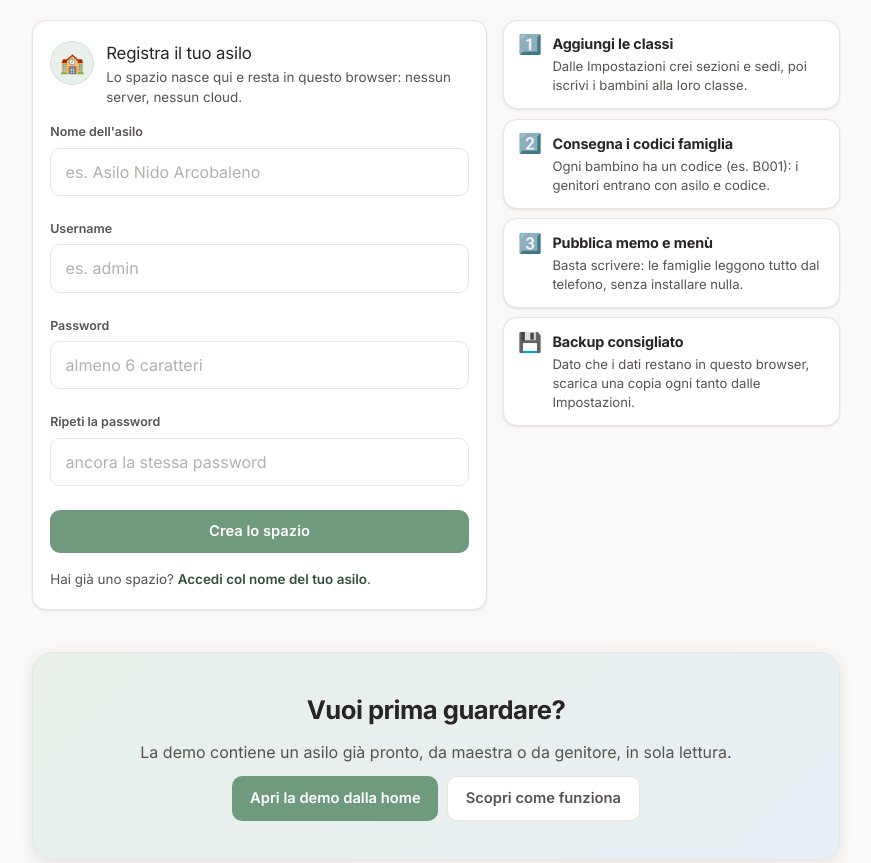
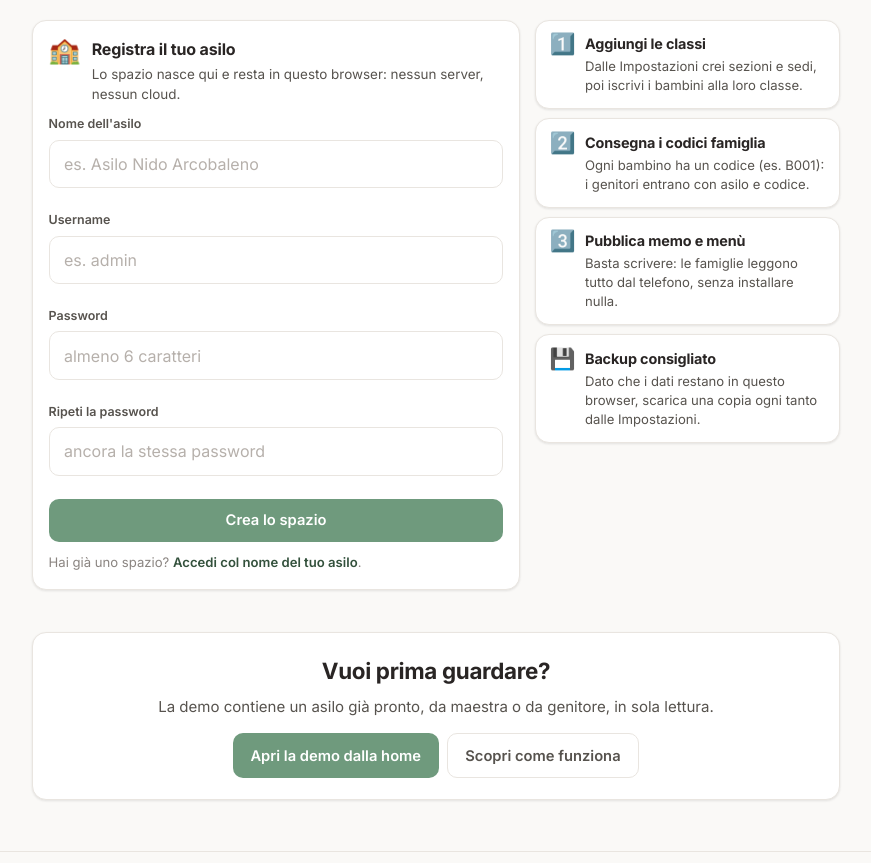
Before and after one commit to Amirel91/asilapp, a plain HTML site: page registrazione.html in a window 1280 px wide. Shown: the part 280-1143 px from the top of the page, without its empty margins (204-1075 px from the left). Drawn offline with Linux system fonts and the light colour scheme.

Commit message:
Esamina a fondo le pagine oltre alla landing page, la…

```diff
--- a/landing-extra.css
+++ b/landing-extra.css
@@ -3,10 +3,8 @@
    system di Asilapp. Ordine di caricamento su OGNI pagina:
    1) style.css         → base: variabili, reset, componenti
    2) landing.css       → landing + pannello superadmin + indicatore
-                          robustezza password (.pw-meter/.pw-bar:
-                          unica casa, qui NON si duplica) + stati
-                          mobile della testata, della nav e della
-                          hero della landing (unica casa: lì)
+                          robustezza password + stati mobile della
+                          testata, della nav e della hero della landing
    3) landing-extra.css → rifiniture + completamenti (questo file)
    ============================================================ */
 
@@ -40,16 +38,15 @@ html { scroll-behavior: smooth; }
   border-radius: var(--r-sm);
 }
 
-/* voce attiva della testata: la pagina corrente si riconosce senza cambiare la pillola */
+/* voce attiva della testata: la pagina corrente si riconosce */
 .page-nav .link-btn[aria-current="page"],
 .landing-nav .link-btn[aria-current="page"] {
   color: var(--sage-ink);
   font-weight: 700;
 }
 
-/* mobile: testata identica su tutte le pagine — la nav scende sotto il brand
-   come riga intera di pillole compatte: stanno su una riga a 375px e al
-   massimo vanno a capo centrate, mai sfrangate a sinistra */
+/* mobile: testata identica su tutte le pagine — la nav scende sotto
+   il brand come riga intera di pillole compatte */
 @media (max-width: 640px) {
   .page-top { gap: .5rem .6rem; padding-bottom: .6rem; }
   .page-top .page-nav {
@@ -77,7 +74,6 @@ html { scroll-behavior: smooth; }
 
 /* ---------- A) LANDING ---------- */
 
-/* struttura della vista landing (contenitore #viewLanding) */
 .landing-view {
   min-height: 100vh; min-height: 100dvh;
   display: flex; flex-direction: column;
@@ -130,7 +126,6 @@ html { scroll-behavior: smooth; }
 .faq details[open] summary { color: var(--sage-ink); }
 @keyframes faq-open { from { opacity: 0; transform: translateY(-5px); } to { opacity: 1; transform: none; } }
 
-/* FAQ su mobile: righe più compatte e testo che respira */
 @media (max-width: 640px) {
   .faq details { padding: .65rem .8rem; }
   .faq summary { font-size: .88rem; }
@@ -145,13 +140,11 @@ html { scroll-behavior: smooth; }
 .landing-footer p { font-size: .76rem; color: var(--muted); margin: 0; }
 .landing-footer nav { display: flex; gap: .6rem; flex-wrap: wrap; align-items: center; }
 
-/* footer su mobile: colonne incolonnate e centrate */
 @media (max-width: 640px) {
   .landing-footer { flex-direction: column; text-align: center; }
   .landing-links { justify-content: center; }
 }
 
-/* nav dei link rapidi nel footer della landing */
 .landing-links { display: flex; gap: .6rem; flex-wrap: wrap; align-items: center; }
 
 .demo-strip-btns { display: flex; gap: .45rem; flex-wrap: wrap; }
@@ -224,7 +217,6 @@ html { scroll-behavior: smooth; }
 .sa-demo-danger { color: var(--danger); background: var(--terra-soft); border: 1px solid #eed6cc; border-radius: 999px; }
 .sa-demo-danger:hover { background: #f3ddd4; border-color: var(--danger); }
 
-/* statistiche del pannello superadmin (saas.js) */
 .sa-stats { display: flex; flex-wrap: wrap; gap: .4rem; margin: 0; }
 .sa-stat {
   display: inline-flex; align-items: center; gap: .3rem;
@@ -232,16 +224,12 @@ html { scroll-behavior: smooth; }
   background: var(--sage-soft); color: var(--sage-ink);
   border: 1px solid #d6e1d8; border-radius: 999px; padding: .25rem .65rem;
 }
-/* riga di strumenti del pannello superadmin */
 .sa-tools-row { display: flex; align-items: center; gap: .5rem; flex-wrap: wrap; font-size: .78rem; color: var(--muted); }
 
-/* messaggi di errore del pannello superadmin (saas.js) */
 .sa-err { margin: 0; font-size: .8rem; font-weight: 600; color: var(--danger); line-height: 1.45; }
 
-/* aiuto / testo secondario del pannello superadmin (superadmin.js) */
 .sa-hint { margin: 0; font-size: .78rem; color: var(--muted); line-height: 1.5; }
 
-/* elenco asili del pannello superadmin */
 .sa-sec-list { list-style: none; margin: 0; padding: 0; display: grid; gap: .45rem; }
 .sa-item {
   display: flex; align-items: center; justify-content: space-between; gap: .6rem; flex-wrap: wrap;
@@ -250,7 +238,6 @@ html { scroll-behavior: smooth; }
 }
 .sa-item strong { font-weight: 600; letter-spacing: -.01em; overflow-wrap: anywhere; }
 
-/* eliminazione riga nel pannello superadmin */
 .sa-del {
   color: var(--danger); background: transparent; border: 1px solid #eed6cc;
   border-radius: 999px; padding: .25rem .65rem; font-size: .74rem; font-weight: 600;
@@ -265,6 +252,9 @@ html { scroll-behavior: smooth; }
   border: 1px solid #e7d9b4; border-radius: var(--r); padding: .55rem .85rem;
   font-size: .82rem; font-weight: 600; box-shadow: var(--sh-sm); margin: .6rem 0;
 }
+
+/* titolo dentro le card delle pagine pubbliche (es. modulo contatti) */
+.card-title { margin: 0; font-size: 1rem; font-weight: 700; letter-spacing: -.01em; color: var(--ink); }
 
 /* ---------- D) PAGINE PUBBLICHE (info, contatti, registrazione) ---------- */
 
@@ -346,17 +336,16 @@ ol.steps-grid { list-style: none; margin: 0; padding: 0; }
   display: flex; align-items: flex-start; gap: .7rem;
   background: var(--card); border: 1px solid var(--line);
   border-radius: var(--r); padding: .85rem .9rem; box-shadow: var(--sh-sm);
+  transition: transform 240ms cubic-bezier(.2,.7,.3,1), box-shadow 240ms cubic-bezier(.2,.7,.3,1), border-color 240ms ease-out;
 }
+.step:hover { transform: translateY(-3px); border-color: #ddd7d0; box-shadow: var(--sh-md); }
 .step strong { display: block; font-size: .95rem; letter-spacing: -.01em; color: var(--ink); }
 .step small { display: block; margin-top: .15rem; font-size: .875rem; line-height: 1.45; color: var(--ink-soft); }
-.step-num { flex-shrink: 0; }
 
 /* da tablet in su i tre passi si allineano in colonna affiancata */
 @media (min-width: 768px) {
   .steps-grid { grid-template-columns: repeat(3, 1fr); gap: .8rem; }
 }
-.step { transition: transform 240ms cubic-bezier(.2,.7,.3,1), box-shadow 240ms cubic-bezier(.2,.7,.3,1), border-color 240ms ease-out; }
-.step:hover { transform: translateY(-3px); border-color: #ddd7d0; box-shadow: var(--sh-md); }
 
 /* numero cerchiato dei passi (info.html) */
 .step-num {
@@ -366,79 +355,52 @@ ol.steps-grid { list-style: none; margin: 0; padding: 0; }
   font-weight: 700; font-size: .95rem; letter-spacing: 0;
 }
 
-.page-cta {
-  display: grid; justify-items: center; gap: .7rem; text-align: center;
-  padding: clamp(1.5rem, 4vw, 2.4rem);
-  background: linear-gradient(135deg, var(--sage-soft), var(--sky-soft));
-  border: 1px solid var(--line); border-radius: var(--r-lg); box-shadow: var(--sh-md);
-}
-.page-cta h2 { margin: 0; font-size: clamp(1.2rem, 3vw, 1.6rem); letter-spacing: -.02em; }
-.page-cta p { margin: 0; color: var(--ink-soft); }
-.page-cta-btns { display: flex; justify-content: center; gap: .55rem; flex-wrap: wrap; }
+/* ---------- D2) CONTATTI: griglia, card e aside ---------- */
 
-/* ---------- contatti + registrazione (griglia form / aside) ---------- */
-.contact-grid { display: grid; gap: 1rem; align-items: start; grid-template-columns: minmax(0, 1.15fr) minmax(0, .85fr); }
-@media (max-width: 820px) { .contact-grid { grid-template-columns: 1fr; } }
+.contact-grid { display: grid; gap: .9rem; align-items: start; }
+@media (min-width: 820px) { .contact-grid { grid-template-columns: 1.6fr 1fr; } }
 
-.contact-card { padding: 1.25rem 1.1rem; display: grid; gap: 1rem; align-content: start; }
-.card-title { margin: 0; font-size: 1.05rem; letter-spacing: -.01em; color: var(--ink); }
+.contact-card { display: grid; gap: .7rem; padding: 1.05rem 1rem; }
+.contact-head { display: flex; align-items: flex-start; gap: .7rem; }
+.contact-ico { font-size: 1.6rem; line-height: 1; flex-shrink: 0; }
+.contact-sub { margin: .15rem 0 0; font-size: .84rem; color: var(--ink-soft); line-height: 1.5; }
+.contact-form { display: grid; gap: .65rem; }
+.contact-alt { margin: 0; font-size: .82rem; color: var(--muted); }
+.contact-alt a { color: var(--sage-ink); font-weight: 600; text-decoration: none; }
+.contact-alt a:hover { text-decoration: underline; }
+.contact-alt a:focus-visible { outline: 2px solid var(--sage); outline-offset: 2px; border-radius: var(--r-sm); }
 
-.contact-head { display: flex; align-items: flex-start; gap: .75rem; }
-.contact-ico {
-  width: 44px; height: 44px; border-radius: 50%; flex-shrink: 0;
-  display: inline-flex; align-items: center; justify-content: center;
-  font-size: 1.25rem;
-  background: var(--sage-soft); border: 1px solid #d6e1d8;
-}
-.contact-sub { margin: .15rem 0 0; font-size: .84rem; color: var(--ink-soft); line-height: 1.45; }
-
-.page-body .contact-form { display: grid; gap: .7rem; }
-.page-body .contact-alt { margin: 0; font-size: .84rem; color: var(--ink-soft); }
-.page-body .contact-alt a { color: var(--sage-ink); font-weight: 600; text-decoration: none; }
-.page-body .contact-alt a:hover { text-decoration: underline; }
-.page-body .contact-alt a:focus-visible { outline: 2px solid var(--sage); outline-offset: 2px; border-radius: var(--r-sm); }
-
-.page-body .contact-aside { display: grid; gap: .8rem; align-content: start; }
-.page-body .contact-meta { list-style: none; margin: 0; padding: 0; display: grid; gap: .6rem; }
-.page-body .contact-meta li {
-  display: flex; align-items: flex-start; gap: .65rem;
-  background: var(--card); border: 1px solid var(--line); border-radius: var(--r);
-  padding: .8rem .85rem; box-shadow: var(--sh-sm);
+.contact-aside ul.contact-meta { list-style: none; margin: 0; padding: 0; display: grid; gap: .55rem; }
+.contact-meta li {
+  display: flex; align-items: flex-start; gap: .6rem;
+  background: var(--card); border: 1px solid var(--line);
+  border-radius: var(--r); padding: .8rem .85rem; box-shadow: var(--sh-sm);
   transition: transform 240ms cubic-bezier(.2,.7,.3,1), box-shadow 240ms cubic-bezier(.2,.7,.3,1), border-color 240ms ease-out;
 }
-.page-body .contact-meta li:hover { transform: translateY(-2px); border-color: #ddd7d0; box-shadow: var(--sh-md); }
-.page-body .contact-meta li > span[aria-hidden] { font-size: 1.2rem; line-height: 1; flex-shrink: 0; margin-top: .1rem; }
-.page-body .contact-meta li div { display: grid; gap: .15rem; min-width: 0; }
-.page-body .contact-meta strong { font-size: .9rem; letter-spacing: -.01em; color: var(--ink); }
-.page-body .contact-meta small { font-size: .82rem; line-height: 1.45; color: var(--ink-soft); }
+.contact-meta li:hover { transform: translateY(-2px); border-color: #ddd7d0; box-shadow: var(--sh-md); }
+.contact-meta li > span { font-size: 1.3rem; line-height: 1.1; flex-shrink: 0; }
+.contact-meta li strong { display: block; font-size: .9rem; letter-spacing: -.01em; color: var(--ink); }
+.contact-meta li small { display: block; margin-top: .15rem; font-size: .82rem; line-height: 1.45; color: var(--ink-soft); }
 
-/* ---------- registrazione: form e colonna di supporto ---------- */
-.reg-grid { display: grid; gap: 1rem; align-items: start; grid-template-columns: minmax(0, 1.1fr) minmax(0, .9fr); }
-@media (max-width: 820px) { .reg-grid { grid-template-columns: 1fr; } }
+/* ---------- D3) REGISTRAZIONE ---------- */
 
-.reg-card { padding: 1.25rem 1.1rem; display: grid; gap: 1rem; align-content: start; }
-.reg-card form { display: grid; gap: .7rem; }
+.reg-wrap { display: grid; gap: .9rem; align-items: start; }
+@media (min-width: 860px) { .reg-wrap { grid-template-columns: 1.5fr 1fr; } }
 
-.reg-aside { display: grid; gap: .6rem; align-content: start; }
-.reg-aside .card { padding: 1rem .95rem; display: grid; gap: .5rem; }
-.reg-aside h3 { margin: 0; font-size: .92rem; letter-spacing: -.01em; color: var(--ink); }
-.reg-aside p { margin: 0; font-size: .85rem; color: var(--ink-soft); line-height: 1.5; }
-.reg-aside ol { margin: 0; padding-left: 1.2rem; display: grid; gap: .3rem; font-size: .85rem; color: var(--ink-soft); line-height: 1.45; }
+.reg-form-card { display: grid; gap: .7rem; padding: 1.05rem 1rem; }
+.reg-benefits { list-style: none; margin: 0; padding: 0; display: grid; gap: .5rem; }
+.reg-benefits li {
+  display: flex; align-items: flex-start; gap: .55rem;
+  background: var(--card); border: 1px solid var(--line);
+  border-radius: var(--r); padding: .75rem .8rem; box-shadow: var(--sh-sm);
+  font-size: .86rem; color: var(--ink-soft); line-height: 1.45;
+}
+.reg-benefits li > span { font-size: 1.15rem; line-height: 1.1; flex-shrink: 0; }
+.reg-benefits li strong { color: var(--ink); font-weight: 600; }
 
-/* strip demo riusata dalla landing, ma autonoma nelle pagine pubbliche */
-.page-body .demo-strip {
-  display: grid; gap: .5rem; margin-top: .2rem;
-  background: var(--bg); border: 1px dashed var(--line); border-radius: var(--r);
-  padding: .75rem .8rem;
-}
-.page-body .demo-strip .hint { margin: 0; }
-.page-body .demo-strip-btns { display: flex; gap: .45rem; flex-wrap: wrap; }
+/* ---------- D4) CTA finale delle pagine pubbliche ---------- */
 
-/* ---------- mobile: le griglie delle pagine pubbliche respirano ---------- */
-@media (max-width: 640px) {
-  .page-grid { grid-template-columns: 1fr; }
-  .contact-card, .reg-card { padding: 1.05rem .95rem; }
-  .contact-meta li { padding: .7rem .75rem; }
-  .page-cta-btns { flex-direction: column; width: 100%; max-width: 320px; margin: 0 auto; }
-  .page-cta-btns .btn { width: 100%; justify-content: center; }
-}
+.page-cta { display: grid; justify-items: center; gap: .55rem; text-align: center; padding: 1.3rem 1rem; }
+.page-cta h2 { margin: 0; font-size: clamp(1.15rem, 2.6vw, 1.4rem); letter-spacing: -.015em; }
+.page-cta p { margin: 0; color: var(--ink-soft); font-size: .94rem; }
+.page-cta-btns { display: flex; flex-wrap: wrap; justify-content: center; gap: .5rem; margin-top: .35rem; }
```
